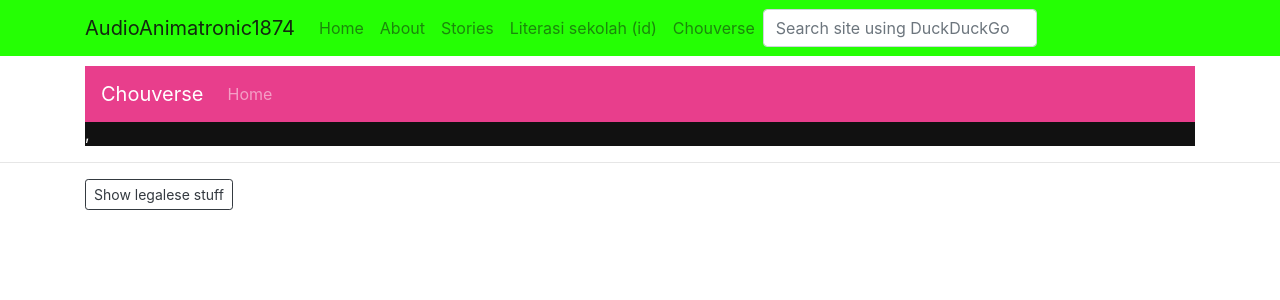
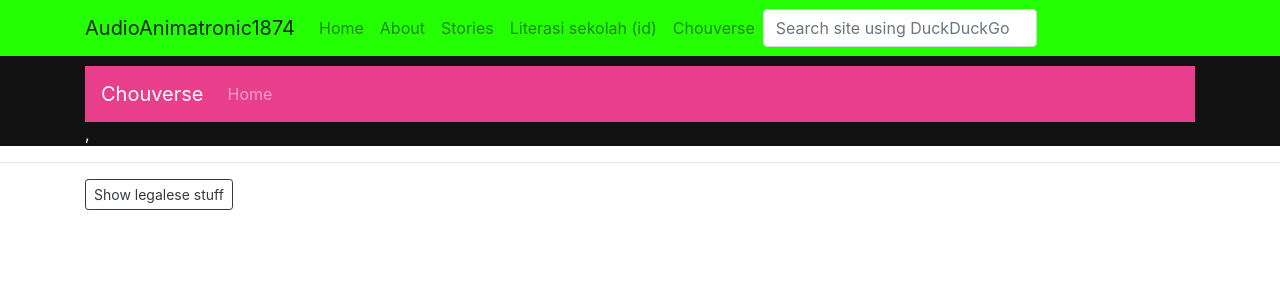
Before and after one commit to aa1874/aa1874site, a Jekyll site: the page built from chouverse.md, in a window 1280 px wide. Shown: the top 300 px of the page. Built offline with Jekyll 4.4.1, drawn with Linux system fonts in a browser that asks for light colours; nearby versions of some CDN libraries; some web fonts are replaced.

Commit message:
chouverse

```diff
--- /dev/null
+++ b/_includes/footer.html
@@ -0,0 +1,14 @@
+<footer class="container">
+    <p><button class="btn btn-sm btn-outline-dark" type="button" data-toggle="collapse" data-target="#rearmatter">Show legalese stuff</button></p>
+    <div class="collapse" id="rearmatter">
+        <div class="card card-body">
+            <p><small>
+                <a rel="license" href="http://creativecommons.org/licenses/by/4.0/"><img alt="Creative Commons License" style="border-width:0" src="https://i.creativecommons.org/l/by/4.0/88x31.png" /></a><br>
+                This site is licensed under a <a rel="license" href="http://creativecommons.org/licenses/by/4.0/">Creative Commons Attribution 4.0 International License</a>,<br>
+                and is powered by <a href="http://github.com/aa1874/aa1874site">GitHub</a>, <a href="http://jekyllrb.com">Jekyll</a>, and <a href="http://netlify.com">Netlify</a> which is pretty science fiction enough (it's kinda rare to find a website updated dynamically that's not using a CMS)<br>
+                If you link to this page, please use this URL: <a href="{{ page.url }}">https://aa1874.netlify.com{{ page.url }}</a><br>
+                <a href="https://validator.w3.org/nu/?doc=https%3A%2F%2Faa1874.netlify.com%2F">HTML5 validated as of 14 Dec 2018.</a> Please <a href="mailto:audioanimatronic1874@gmail.com">email me</a> if validation errors occurred. View <a href="privacy">privacy statement</a>.
+            </small></p>
+        </div>
+    </div>
+</footer>
--- /dev/null
+++ b/_includes/head.html
@@ -0,0 +1,4 @@
+<title>{%-if page.title-%}{{ page.title }} -- {%-endif-%}{{ site.title }}</title>
+<link rel="stylesheet" href="/assets/css/styles.css">
+<link rel="stylesheet" href="https://use.fontawesome.com/releases/v5.3.1/css/all.css" integrity="sha384-mzrmE5qonljUremFsqc01SB46JvROS7bZs3IO2EmfFsd15uHvIt+Y8vEf7N7fWAU" crossorigin="anonymous">
+<meta name="viewport" content="width=device-width, initial-scale=1, shrink-to-fit=no">
--- /dev/null
+++ b/_includes/header.html
@@ -0,0 +1,21 @@
+<nav class="navbar sticky-top navbar-expand-lg navbar-light" style="background-color: #25ff04;">
+    <div class="container">
+        <a class="navbar-brand" href="/">AudioAnimatronic1874</a>
+        <button class="navbar-toggler" type="button" data-toggle="collapse" data-target="#navbarNavAltMarkup" aria-controls="navbarNavAltMarkup" aria-expanded="false" aria-label="Toggle navigation">
+            <span class="navbar-toggler-icon"></span>
+        </button>
+        <div class="collapse navbar-collapse" id="navbarNavAltMarkup">
+            <ul class="navbar-nav">
+                <li class="nav-item"><a class="nav-link" href="/">Home</a></li>
+                <li class="nav-item"><a class="nav-link" href="/about">About</a></li>
+                <li class="nav-item"><a class="nav-link" href="/stories">Stories</a></li>
+                <li class="nav-item"><a href="/literasi" class="nav-link">Literasi sekolah (id)</a></li>
+                <li class="nav-item"><a class="nav-link" href="/chouverse">Chouverse</a></li>
+            </ul>
+            <form action="https://duckduckgo.com/?q=site:aa1874.github.io+&kp=-1&kl=us-en" class="form-inline my-2 my-lg-0 float-right">
+                <input type="search" name="text" id="qsearch" class="form-control mr-sm-2" placeholder="Search site using DuckDuckGo">
+                <input type="hidden" name="q" id="searchresult">
+            </form>
+        </div>
+    </div>
+</nav>
--- a/_layouts/chouverse.html
+++ b/_layouts/chouverse.html
@@ -1,8 +1,12 @@
----
-layout: default
----
-
-<section class="chouverse-content">
+<!DOCTYPE html>
+<html lang="en">
+    <head>
+        {% include head.html %}
+    </head>
+    <body>
+        {% include header.html %}
+        <section class="chouverse-content" style="padding-top: 10px;">
+                <div class="container">
                     <nav class="navbar sticky-top navbar-expand-lg navbar-dark" style="background-color: #e83e8c;">
                         <a class="navbar-brand" href="/">Chouverse</a>
                         <button class="navbar-toggler" type="button" data-toggle="collapse" data-target="#chouverseNavbarNavAltMarkup" aria-controls="chouverseNavbarNavAltMarkup" aria-expanded="false" aria-label="Toggle navigation">
@@ -16,4 +20,10 @@ layout: default
                     </nav>
 
                     {{ content }}
+                </div>
             </section>
+        <hr>
+        {% include footer.html %}
+        {% include foot.html %}
+    </body>
+</html>
--- a/_layouts/default.html
+++ b/_layouts/default.html
@@ -1,63 +1,15 @@
 <!DOCTYPE html>
 <html lang="en">
     <head>
-        <title>{%-if page.title-%}{{ page.title }} -- {%-endif-%}{{ site.title }}</title>
-        <link rel="stylesheet" href="/assets/css/styles.css">
-        <link rel="stylesheet" href="https://use.fontawesome.com/releases/v5.3.1/css/all.css" integrity="sha384-mzrmE5qonljUremFsqc01SB46JvROS7bZs3IO2EmfFsd15uHvIt+Y8vEf7N7fWAU" crossorigin="anonymous">
-        <meta name="viewport" content="width=device-width, initial-scale=1, shrink-to-fit=no">
+        {% include head.html %}
     </head>
     <body>
-        <nav class="navbar sticky-top navbar-expand-lg navbar-light" style="background-color: #25ff04;">
-            <div class="container">
-                <a class="navbar-brand" href="/">AudioAnimatronic1874</a>
-                <button class="navbar-toggler" type="button" data-toggle="collapse" data-target="#navbarNavAltMarkup" aria-controls="navbarNavAltMarkup" aria-expanded="false" aria-label="Toggle navigation">
-                    <span class="navbar-toggler-icon"></span>
-                </button>
-                <div class="collapse navbar-collapse" id="navbarNavAltMarkup">
-                    <ul class="navbar-nav">
-                        <li class="nav-item"><a class="nav-link" href="/">Home</a></li>
-                        <li class="nav-item"><a class="nav-link" href="/about">About</a></li>
-                        <li class="nav-item"><a class="nav-link" href="/stories">Stories</a></li>
-                        <li class="nav-item"><a href="/literasi" class="nav-link">Literasi sekolah (id)</a></li>
-                        <li class="nav-item"><a class="nav-link" href="/chouverse">Chouverse</a></li>
-                    </ul>
-                    <form action="https://duckduckgo.com/?q=site:aa1874.github.io+&kp=-1&kl=us-en" class="form-inline my-2 my-lg-0 float-right">
-                        <input type="search" name="text" id="qsearch" class="form-control mr-sm-2" placeholder="Search site using DuckDuckGo">
-                        <input type="hidden" name="q" id="searchresult">
-                    </form>
-                </div>
-            </div>
-        </nav>
+        {% include header.html %}
         <main class="container" style="padding-top: 10px;">
             {{ content }}
         </main>
         <hr>
-        <footer class="container">
-            <p><button class="btn btn-sm btn-outline-dark" type="button" data-toggle="collapse" data-target="#rearmatter">Show legalese stuff</button></p>
-            <div class="collapse" id="rearmatter">
-                <div class="card card-body">
-                    <p><small>
-                        <a rel="license" href="http://creativecommons.org/licenses/by/4.0/"><img alt="Creative Commons License" style="border-width:0" src="https://i.creativecommons.org/l/by/4.0/88x31.png" /></a><br>
-                        This site is licensed under a <a rel="license" href="http://creativecommons.org/licenses/by/4.0/">Creative Commons Attribution 4.0 International License</a>,<br>
-                        and is powered by <a href="http://github.com/aa1874/aa1874site">GitHub</a>, <a href="http://jekyllrb.com">Jekyll</a>, and <a href="http://netlify.com">Netlify</a> which is pretty science fiction enough (it's kinda rare to find a website updated dynamically that's not using a CMS)<br>
-                        If you link to this page, please use this URL: <a href="{{ page.url }}">https://aa1874.netlify.com{{ page.url }}</a><br>
-                        <a href="https://validator.w3.org/nu/?doc=https%3A%2F%2Faa1874.netlify.com%2F">HTML5 validated as of 14 Dec 2018.</a> Please <a href="mailto:audioanimatronic1874@gmail.com">email me</a> if validation errors occurred. View <a href="privacy">privacy statement</a>.
-                    </small></p>
-                </div>
-            </div>
-        </footer>
-        <script src="https://code.jquery.com/jquery.min.js"></script>
-        <script src="https://cdnjs.cloudflare.com/ajax/libs/popper.js/1.14.3/umd/popper.min.js" integrity="sha384-ZMP7rVo3mIykV+2+9J3UJ46jBk0WLaUAdn689aCwoqbBJiSnjAK/l8WvCWPIPm49" crossorigin="anonymous"></script>
-        <script src="https://stackpath.bootstrapcdn.com/bootstrap/4.1.3/js/bootstrap.min.js" integrity="sha384-ChfqqxuZUCnJSK3+MXmPNIyE6ZbWh2IMqE241rYiqJxyMiZ6OW/JmZQ5stwEULTy" crossorigin="anonymous"></script>
-        <script>
-            $(document).ready(function(){
-                $("#qsearch").keyup(function(){
-                    var oriq = $("input#qsearch").val();
-                    var resultq = oriq + " site:https://aa1874.netlify.com";
-                    $("#searchresult").val(resultq);
-                });
-                $("img").addClass("img-fluid");
-            });
-        </script>
+        {% include footer.html %}
+        {% include foot.html %}
     </body>
 </html>
```
Also changed, not shown: _includes/foot.html (added, +13 -0 lines). Lines whose indentation alone changed are shown as unchanged.
